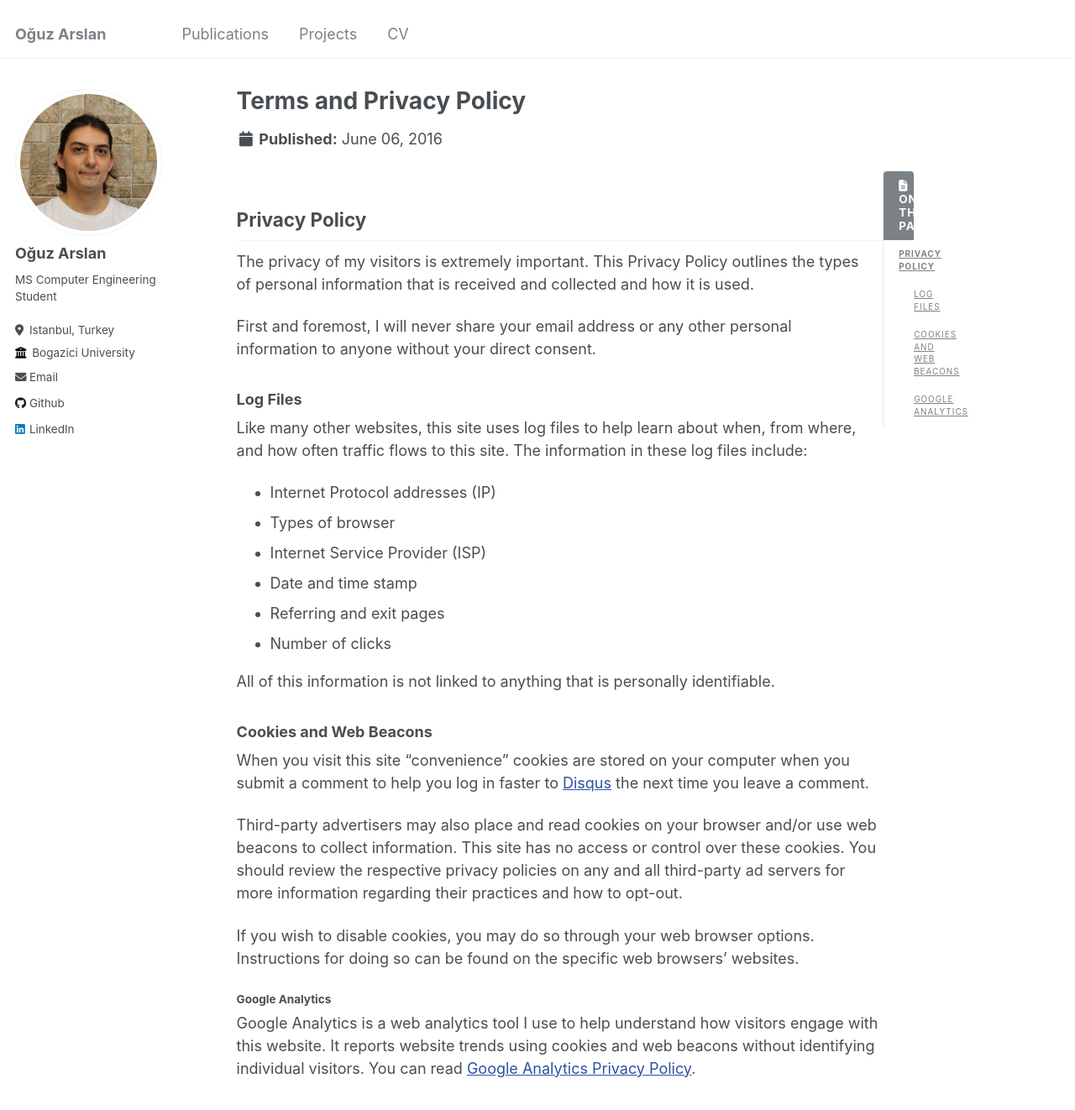
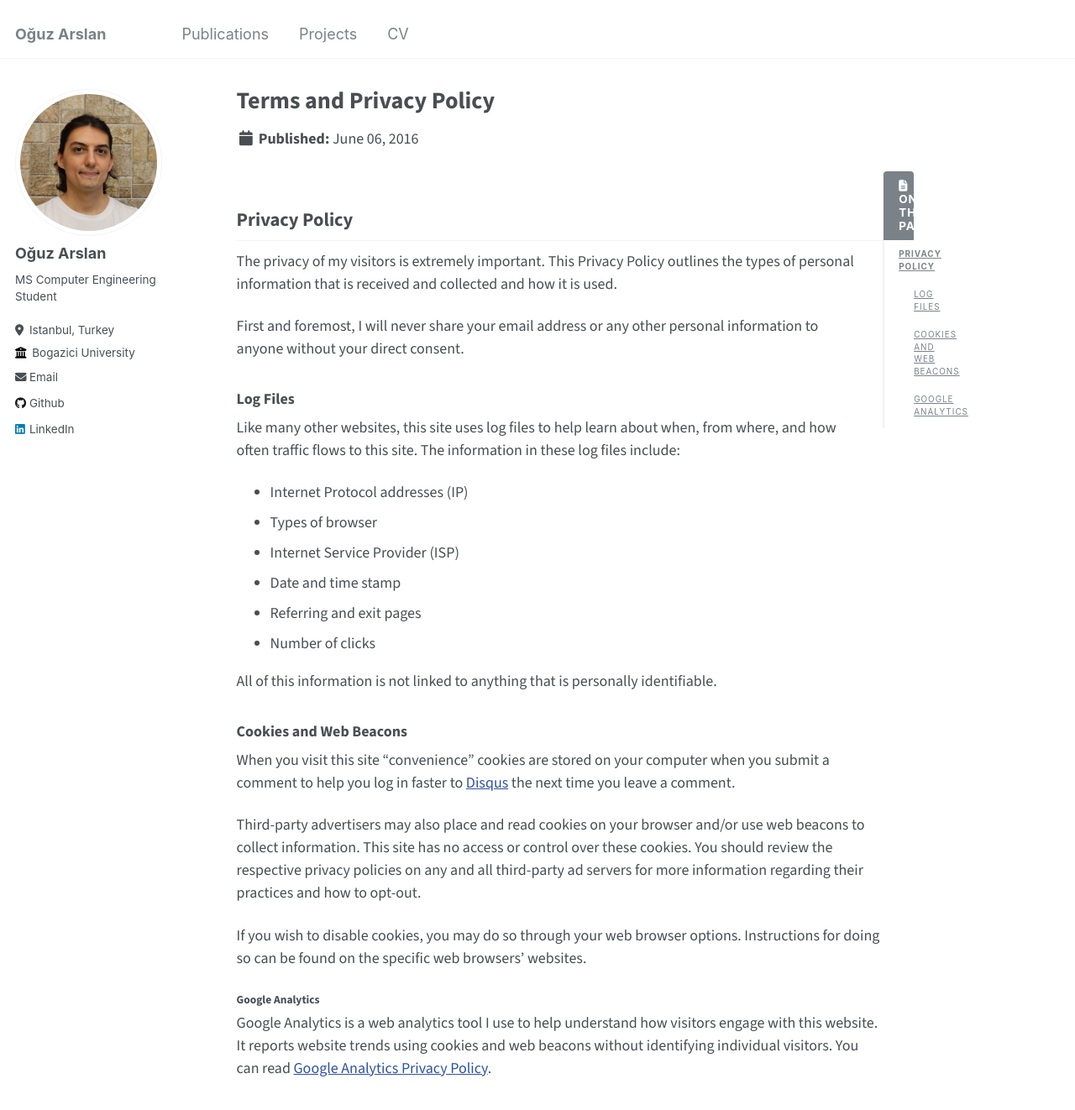
Before and after one commit to Boysle/boysle.github.io, a Jekyll site: the page built from _pages/terms.md, in a window 1280 px wide and 1400 px high. Shown: the top 1322 px of the window at 84% size. Built offline with Jekyll 4.4.1, drawn with Linux system fonts in a browser that asks for light colours.

Commit message:
Update _variables.scss change font to sans 3

```diff
--- a/_sass/_variables.scss
+++ b/_sass/_variables.scss
@@ -28,9 +28,11 @@ $bodoni                     : "Bodoni MT", serif;
 $calisto                    : "Calisto MT", serif;
 $garamond                   : Garamond, serif;
 
-$global-font-family         : $sans-serif;
-$header-font-family         : $sans-serif;
-$caption-font-family        : $serif;
+@import url('https://fonts.googleapis.com/css2?family=Source+Sans+3:wght@400;600;700&display=swap');
+
+$global-font-family: "Source Sans 3", sans-serif;
+$header-font-family: "Source Sans 3", sans-serif;
+$caption-font-family: "Source Sans 3", sans-serif;
 
 /* type scale */
 $type-size-1                : 2.441em;  // ~39.056px
```
